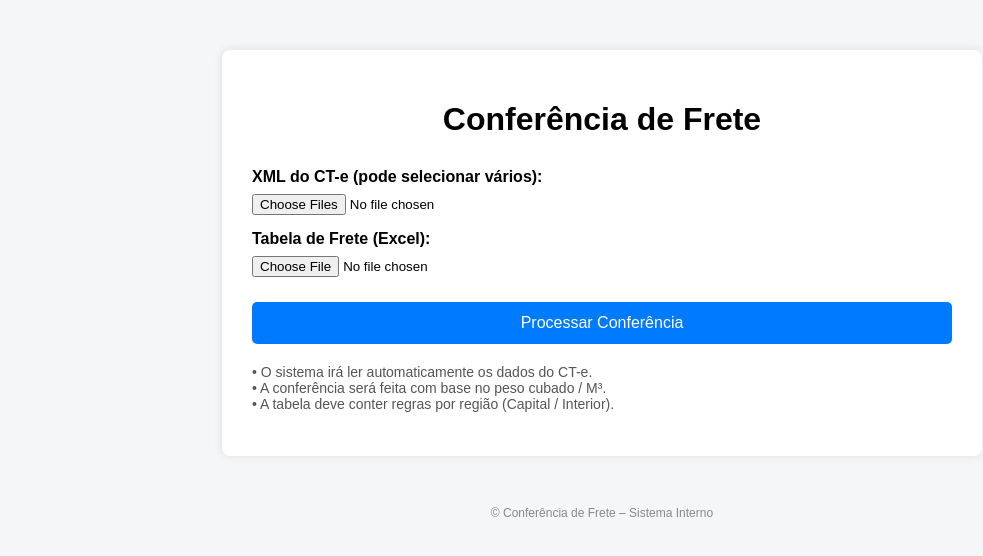
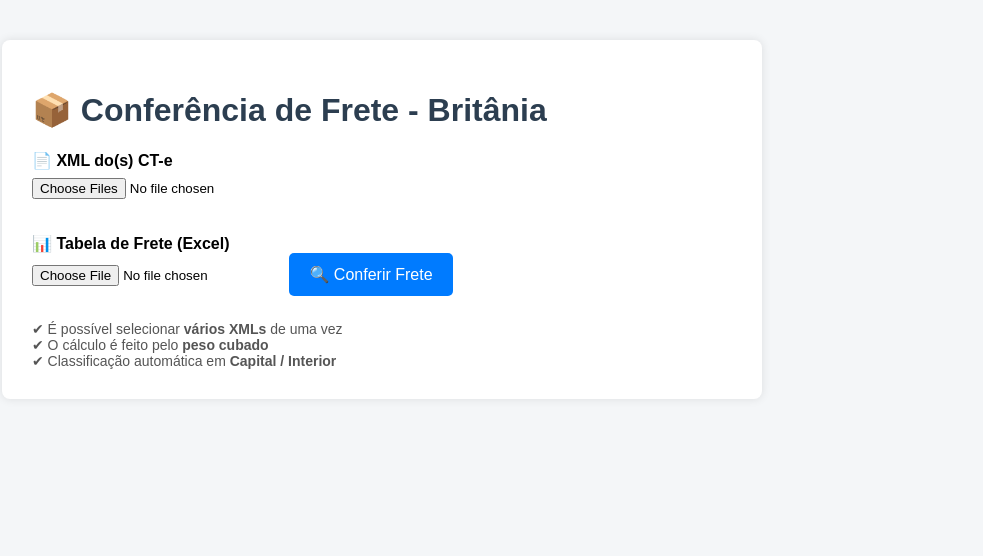
Before and after one commit to Fabiano1507/frete-check, a Flask app: page / in a window 1280 px wide. Shown: the top 556 px of the page, without its empty margins (38-1021 px from the left). Run offline with Flask 3, Linux system fonts and the light colour scheme.

Commit message:
Update index.html

```diff
--- a/templates/index.html
+++ b/templates/index.html
@@ -2,49 +2,44 @@
 <html lang="pt-BR">
 <head>
     <meta charset="UTF-8">
-    <title>Conferência de Frete</title>
+    <title>Conferência de Frete - Britânia</title>
     <style>
         body {
             font-family: Arial, Helvetica, sans-serif;
             background-color: #f4f6f8;
-            margin: 0;
-            padding: 0;
+            margin: 40px;
+        }
+
+        h1 {
+            color: #2c3e50;
         }
 
         .container {
-            max-width: 700px;
-            margin: 50px auto;
             background: #ffffff;
             padding: 30px;
             border-radius: 8px;
+            max-width: 700px;
             box-shadow: 0 0 10px rgba(0,0,0,0.1);
-        }
-
-        h1 {
-            text-align: center;
-            margin-bottom: 30px;
         }
 
         label {
             font-weight: bold;
+            margin-top: 15px;
             display: block;
-            margin-top: 15px;
         }
 
         input[type="file"] {
-            width: 100%;
             margin-top: 8px;
+            margin-bottom: 20px;
         }
 
         button {
-            margin-top: 25px;
-            width: 100%;
-            padding: 12px;
             background-color: #007bff;
-            color: #fff;
+            color: white;
             border: none;
+            padding: 12px 20px;
+            font-size: 16px;
             border-radius: 5px;
-            font-size: 16px;
             cursor: pointer;
         }
 
@@ -53,66 +48,35 @@
         }
 
         .info {
-            margin-top: 20px;
+            margin-top: 15px;
             font-size: 14px;
             color: #555;
         }
-
-        footer {
-            text-align: center;
-            margin-top: 30px;
-            font-size: 12px;
-            color: #888;
-        }
     </style>
 </head>
+
 <body>
 
 <div class="container">
-    <h1>Conferência de Frete</h1>
+    <h1>📦 Conferência de Frete - Britânia</h1>
 
-    <form action="/processar" method="post" enctype="multipart/form-data">
+    <form action="/processar" method="POST" enctype="multipart/form-data">
 
-        <label for="xml">
-            XML do CT-e (pode selecionar vários):
-        </label>
-        <input
-            type="file"
-            id="xml"
-            name="xml"
-            accept=".xml"
-            multiple
-            required
-        >
+        <label>📄 XML do(s) CT-e</label>
+        <input type="file" name="xml" multiple required>
 
-        <label for="tabela">
-            Tabela de Frete (Excel):
-        </label>
-        <input
-            type="file"
-            id="tabela"
-            name="tabela"
-            accept=".xlsx,.xls"
-            required
-        >
+        <label>📊 Tabela de Frete (Excel)</label>
+        <input type="file" name="tabela" accept=".xlsx,.xls" required>
 
-        <button type="submit">
-            Processar Conferência
-        </button>
+        <button type="submit">🔍 Conferir Frete</button>
     </form>
 
     <div class="info">
-        <p>
-            • O sistema irá ler automaticamente os dados do CT-e.<br>
-            • A conferência será feita com base no peso cubado / M³.<br>
-            • A tabela deve conter regras por região (Capital / Interior).
-        </p>
+        ✔ É possível selecionar <b>vários XMLs</b> de uma vez<br>
+        ✔ O cálculo é feito pelo <b>peso cubado</b><br>
+        ✔ Classificação automática em <b>Capital / Interior</b>
     </div>
 </div>
 
-<footer>
-    © Conferência de Frete – Sistema Interno
-</footer>
-
 </body>
 </html>
```
